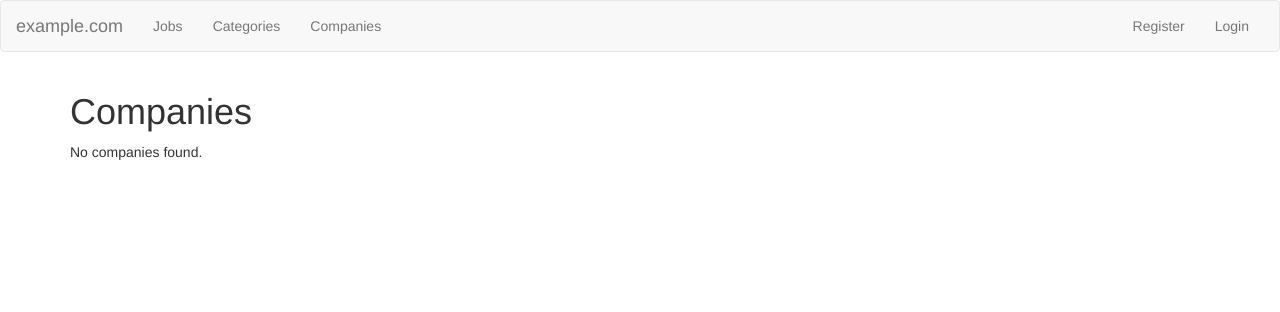
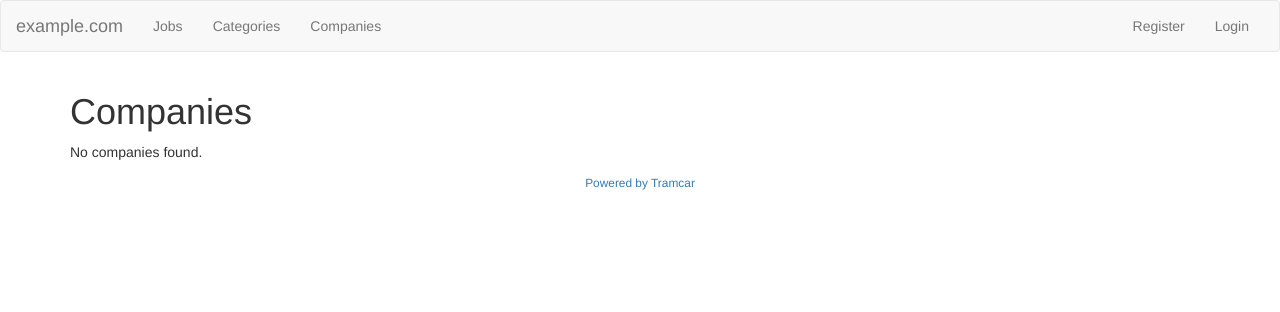
Before and after one commit to tramcar/tramcar, a Django app: page /companies/ in a window 1280 px wide. Shown: the top 312 px of the page. Run offline with Django 3.2, Linux system fonts and the light colour scheme; data that the repository does not hold is empty; some libraries are stand-ins or nearby versions.

Commit message:
Add Tramcar link to footer

```diff
--- a/job_board/templates/base.html
+++ b/job_board/templates/base.html
@@ -36,6 +36,9 @@
     </nav>
     <div class="container">
       {% block content %}{% endblock %}
+      <p class="text-center">
+        <small><a href="https://github.com/wfhio/tramcar">Powered by Tramcar</a></small>
+      </p>
     </div>
   </body>
 </html>
```
